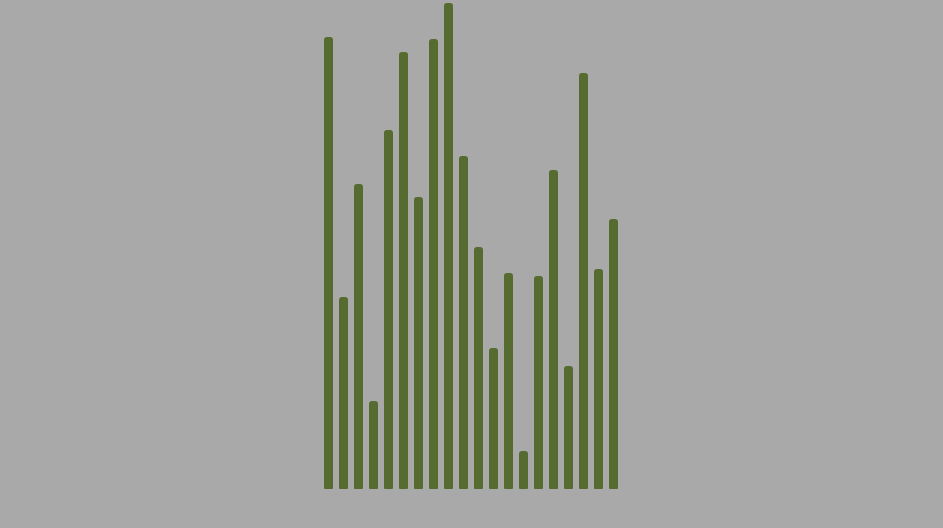
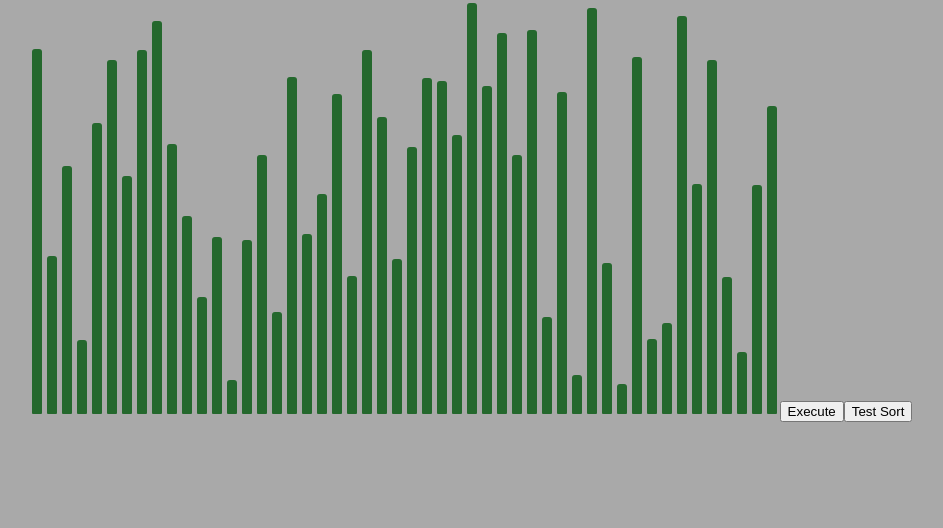
Before and after one commit to AatmikMallya/Algo-Visualizer, a React (Create React App) app: page / in a window 1280 px wide. Shown: the top 528 px of the page, without its empty margins (169-1112 px from the left). Built offline with nearby package versions, Linux system fonts and the light colour scheme.

Commit message:
implement selection sort

```diff
--- a/public/index.html
+++ b/public/index.html
@@ -40,4 +40,5 @@
       To create a production bundle, use `npm run build` or `yarn build`.
     -->
   </body>
+  <!-- Inspiration for this project: https://www.youtube.com/watch?v=dQw4w9WgXcQ -->
 </html>
--- a/src/App.js
+++ b/src/App.js
@@ -1,12 +1,11 @@
 import React from 'react';
 import './App.css';
-
 import AlgoVisualizer from './components/AlgoVisualizer';
 
 function App() {
   return (
     <div className="App">
-      <AlgoVisualizer greeting="name" />
+      <AlgoVisualizer/>
     </div>
   );
 }
--- /dev/null
+++ b/src/algorithms/SelectionSort.js
@@ -0,0 +1,67 @@
+
+const purple = "#8a2be2";
+const red = "#dc143c";
+
+// export function getAnimations(arr) {
+//     const animations = []
+//     for (let i = 0; i < arr.length; i+=3) {
+//         animations.push([i, purple]);
+//     }
+//     for (let i = 0; i < arr.length; i+=5) {
+//         animations.push([i, red]);
+//     }
+//     return animations;
+// }
+
+export function getSelectionSortAnims(arr) {
+    let minIdx, temp;
+    const animations = [];
+
+    for (let i = 0; i < arr.length; i++) {
+        minIdx = i;
+        // arr[i] = purple
+        animations.push([i, purple, "base"])
+        for (let j = i + 1; j < arr.length; j++) {
+            if (arr[j] < arr[minIdx]) {
+                minIdx = j;
+                // arr[j] = purple
+                animations.push([j, purple])
+            }
+            else {
+                // arr[j] = red
+                animations.push([j, red])
+            }
+        }
+
+        if (minIdx > i) {
+            temp = arr[minIdx];
+            arr[minIdx] = arr[i];
+            arr[i] = temp;
+            // swap heights a[i], a[minIdx]
+            animations.push([i, minIdx])
+        }
+    }
+
+    return animations;
+}
+
+export function selectionSortAlgo(arr) {
+    let minIdx, temp;
+
+    for (let i = 0; i < arr.length; i++) {
+        minIdx = i;
+        for (let j = i + 1; j < arr.length; j++) {
+            if (arr[j] < arr[minIdx]) {
+                minIdx = j;
+            }
+        }
+
+        if (minIdx > i) {
+            temp = arr[minIdx];
+            arr[minIdx] = arr[i];
+            arr[i] = temp;
+        }
+    }
+
+    return arr;
+}
--- a/src/components/AlgoVisualizer.css
+++ b/src/components/AlgoVisualizer.css
@@ -1,9 +1,9 @@
 .array {
-    background-color: darkolivegreen;
+    background-color: #24682d;
     display: inline-block;
-    width: 9px;
+    width: 10px;
     height: 200px;
-    margin: 3px;
+    margin: 2.5px;
     border-top-left-radius: 3px;
     border-top-right-radius: 3px;
     border-bottom-left-radius: 1px;
--- a/src/components/AlgoVisualizer.js
+++ b/src/components/AlgoVisualizer.js
@@ -1,30 +1,140 @@
 import React from 'react';
 import './AlgoVisualizer.css';
+import {selectionSortAlgo, getSelectionSortAnims} from '../algorithms/SelectionSort';
+
+const purple = "#8a2be2";
+const red = "#dc143c";
+const green = "#24682d";
 
 export default class AlgoVisualizer extends React.Component {
     constructor(props) {
         super(props);
         this.state = {
             array : [], // holds height values
-            bars : []   // divs that are directly displayed
         };
+
+        this.handleExecute = this.handleExecute.bind(this);
+
+        this.bars = [];
+        this.animationSpeed = 100
     }
 
     // initialize array to random values
     componentDidMount() {
-        for (let i = 0; i < 20; i++) {
-            this.state.array.push(Math.floor(Math.random()*500 + 20))
+        const newArr = []
+        for (let i = 0; i < 50; i++) {
+            newArr.push(Math.floor(Math.random()*400 + 20))
         }
-        this.setState({
-            bars : this.state.array.map((element, i) => <div className="array" style={{height: element}} key={i} />)
-        })
+        // const newArr = [
+        //     306, 419,  28, 452, 378, 456,
+        //     251, 416, 440, 148, 101, 173,
+        //     167, 305, 225, 445, 469, 462,
+        //     107, 156, 276, 506, 189, 137,
+        //     201
+        // ]
+        this.setState({ array: newArr})
+        this.bars = newArr.map((element, i) => <div className="array" style={{height: element}} key={i} index={i} />)
     }
 
+    // get animations and put them on the screen in order
+    animateSort(arr) {
+        const animations = getSelectionSortAnims(arr)
+        const arrayBars = document.getElementsByClassName("array")
+        // console.log(animations)
+
+        for (let i = 0; i < animations.length; i++) {
+            // swapping animations[i][0] and animations[i][1]
+            if (typeof animations[i][1] === "number") {
+                const [index1, index2] = animations[i];
+                setTimeout(() => {
+                    const temp = arrayBars[index1].style.height;
+                    arrayBars[index1].style.height = arrayBars[index2].style.height;
+                    arrayBars[index2].style.height = temp;
+                    arrayBars[index2].style.backgroundColor = green;
+                }, i * this.animationSpeed)
+            }
+
+            // coloring the bar to represent comparison
+            else {
+                const [index, color, type] = animations[i];
+                setTimeout(() => {
+                    // debugger;
+                    arrayBars[index].style.backgroundColor = color;
+                    arrayBars[index].type = type;
+                    if (color === red) {
+                        setTimeout(() => {
+                            arrayBars[index].style.backgroundColor = green;
+                        }, this.animationSpeed);
+                    }
+                    else if (color === purple) {
+                        for (let j = index - 1; j > 0; j--) {
+                            if (arrayBars[j].type === "base") {
+                                break;
+                            }
+                            if (arrayBars[j].style.backgroundColor === "rgb(138, 43, 226)") { //purple
+                                arrayBars[j].style.backgroundColor = green;
+                                break;
+                            }
+                            // if (animations[j].length > 2) {
+                            //     break;
+                            // }
+                            // if (animations[j][1] === purple) {
+                            //     arrayBars[j].style.backgroundColor = green;
+                            //     break;
+                            // }
+                        }
+                    }
+                }, i * this.animationSpeed);
+            }
+        }
+    }
+
+    // generates many large arrays, logs "true" for each correct sort
+    testSort(mySort) {
+        for (let i = 0; i < 1000; i++) {
+            const testArr = [];
+            for (let j = 0; j < 1000; j++) {
+                testArr.push(Math.floor(Math.random()*500 + 20))
+            }
+            const testArr2 = [...testArr];
+
+            mySort(testArr);
+            correctSort(testArr2);
+
+            console.log(arrayEquality(testArr, testArr2));
+        }
+    }
+
+    handleExecute() {
+        this.animateSort(this.state.array)
+    }
+
+    // everything rendered on screen is here
     render() {
         return (
-            <div>
-                {this.state.bars}
+            <div id="bars-container">
+                {this.bars}
+                <button id="execute" onClick={this.handleExecute}>Execute</button>
+                <button id="test-sort" onClick={this.testSort.bind(this, selectionSortAlgo)}>Test Sort</button>
             </div>
         )
     }
 }
+
+// for testing purposes
+function correctSort(arr) {
+    return arr.sort((a, b) => a - b);
+}
+
+// checks if two arrays are equal (for testing)
+function arrayEquality(arr1, arr2) {
+	if (arr1.length !== arr2.length) {
+        return false;
+    }
+	for (let i = 0; i < arr1.length; i++) {
+		if (arr1[i] !== arr2[i]) {
+            return false;
+        }
+    }
+    return true;
+};
```
Also changed, not shown: public/logo192.png (added).
